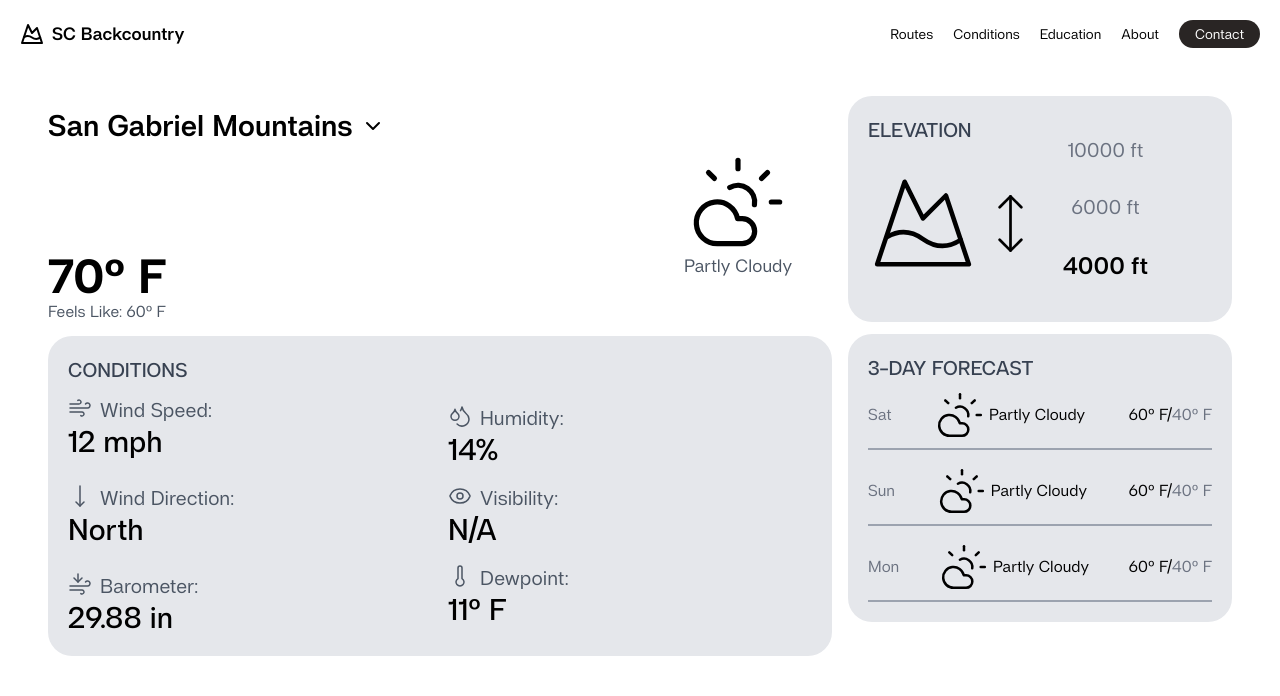
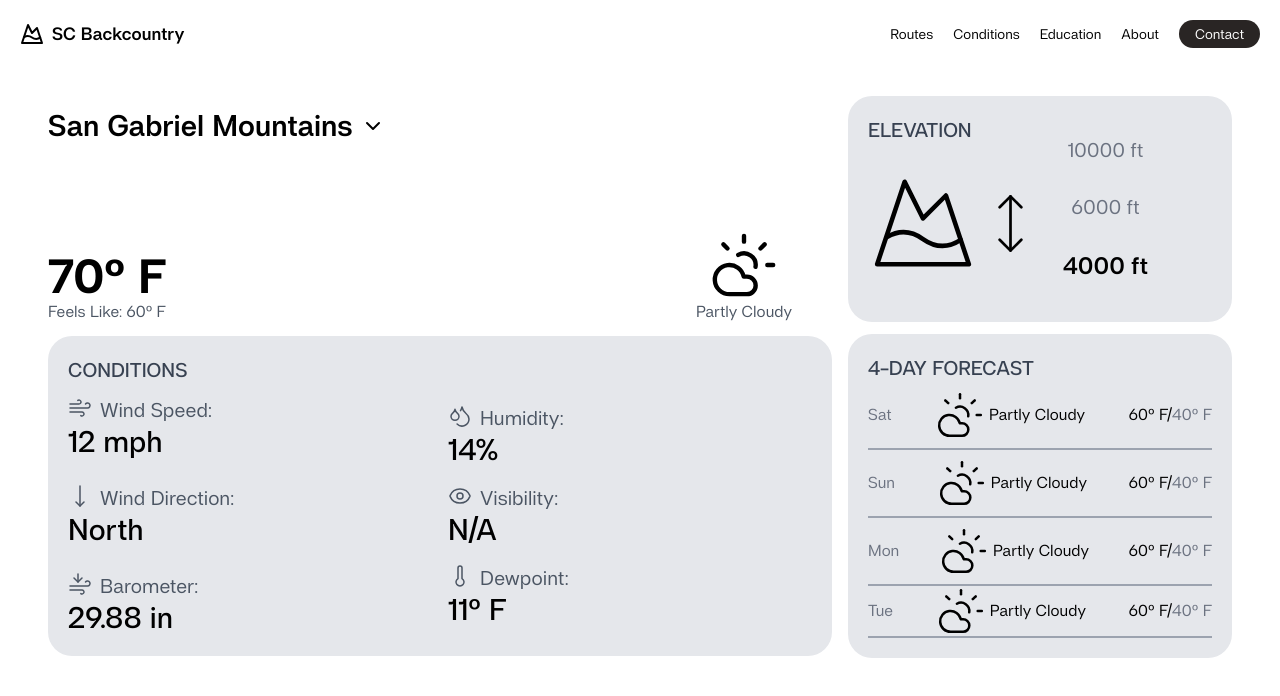
Before and after one commit to dawsonmai/sc-backcountry, a Next.js app: page /conditions in a window 1280 px wide. Shown: the top 696 px of the page. Built offline with nearby package versions, Linux system fonts and the light colour scheme.

Commit message:
cleaned up ui for conditions page, recentered the conditions and temperature line

```diff
--- a/src/components/conditions/ConditionsSanGabriel.tsx
+++ b/src/components/conditions/ConditionsSanGabriel.tsx
@@ -3,18 +3,18 @@ const ConditionsSanGabriel = () => {
     return (
         <div className="flex flex-row justify-between p-5">
             <div className="w-2/3 p-2">
-                <div className=" h-60 flex flex-row justify-between py-3">
-                    <div className="flex flex-col justify-between">
-                        <h2 className="font-semibold text-3xl flex flex-row items-center justify-center">San Gabriel Mountains <ChevronDown className="ml-2" /></h2>
-                        <div>
-                            <h2 className="font-bold text-5xl">70&deg; F</h2>
-                            <p className="text-md text-gray-600">Feels Like: 60&deg; F</p>
+                <div className=" h-60 flex flex-col justify-between py-3">
+                        <h2 className="font-semibold text-3xl flex flex-row items-center justify-start">San Gabriel Mountains <ChevronDown className="ml-2" /></h2>
+                        <div className="flex flex-row justify-between">
+                            <div className="flex flex-col justify-end">
+                                <h2 className="font-bold text-5xl">70&deg; F</h2>
+                                <p className="text-md text-gray-600">Feels Like: 60&deg; F</p>
+                            </div>
+                            <div className="flex flex-col justify-center items-center px-10">
+                                <CloudSun strokeWidth={1.5} size={70} />
+                                <h3 className="text-md text-gray-600">Partly Cloudy</h3>
+                            </div>
                         </div>
-                    </div>
-                    <div className="flex flex-col justify-center items-center px-10">
-                        <CloudSun strokeWidth={1.25} size={100} />
-                        <h3 className="text-lg text-gray-600">Partly Cloudy</h3>
-                    </div>
                 </div>
                 <div className="bg-gray-200 rounded-3xl p-5">
                     <h2 className="text-xl text-gray-700 font-medium pb-3 uppercase">Conditions</h2>
@@ -66,20 +66,25 @@ const ConditionsSanGabriel = () => {
                     </div>
                 </div>
                 <div className="w-full rounded-3xl bg-gray-200 p-5">
-                    <h2 className="font-medium text-xl text-gray-700 uppercase">3-Day Forecast</h2>
+                    <h2 className="font-medium text-xl text-gray-700 uppercase">4-Day Forecast</h2>
                     <div className="flex flex-col ">
-                        <div className="w-full border-b-2 border-gray-400 flex flex-row justify-between py-2 mb-2">
+                        <div className="w-full border-b-2 border-gray-400 flex flex-row justify-between py-2">
                             <h3 className="text-md text-gray-500 flex items-center">Sat</h3>
                             <h3 className="text-md flex justify-center items-center"><CloudSun size={50} strokeWidth={1.2} className="mr-1"/> Partly Cloudy</h3>
                             <h3 className="text-md flex justify-center items-center">60&deg; F/<span className="text-gray-500">40&deg; F</span></h3>
                         </div>
-                        <div className="w-full border-b-2 border-gray-400 flex flex-row justify-between py-2 mb-2">
+                        <div className="w-full border-b-2 border-gray-400 flex flex-row justify-between py-2">
                             <h3 className="text-md text-gray-500 flex items-center">Sun</h3>
                             <h3 className="text-md flex justify-center items-center"><CloudSun size={50} strokeWidth={1.2} className="mr-1"/> Partly Cloudy</h3>
                             <h3 className="text-md flex justify-center items-center">60&deg; F/<span className="text-gray-500">40&deg; F</span></h3>
                         </div>
                         <div className="w-full border-b-2 border-gray-400 flex flex-row justify-between py-2">
                             <h3 className="text-md text-gray-500 flex items-center">Mon</h3>
+                            <h3 className="text-md flex justify-center items-center"><CloudSun size={50} strokeWidth={1.2} className="mr-1"/> Partly Cloudy</h3>
+                            <h3 className="text-md flex justify-center items-center">60&deg; F/<span className="text-gray-500">40&deg; F</span></h3>
+                        </div>
+                        <div className="w-full border-b-2 border-gray-400 flex flex-row justify-between">
+                            <h3 className="text-md text-gray-500 flex items-center">Tue</h3>
                             <h3 className="text-md flex justify-center items-center"><CloudSun size={50} strokeWidth={1.2} className="mr-1"/> Partly Cloudy</h3>
                             <h3 className="text-md flex justify-center items-center">60&deg; F/<span className="text-gray-500">40&deg; F</span></h3>
                         </div>
```
